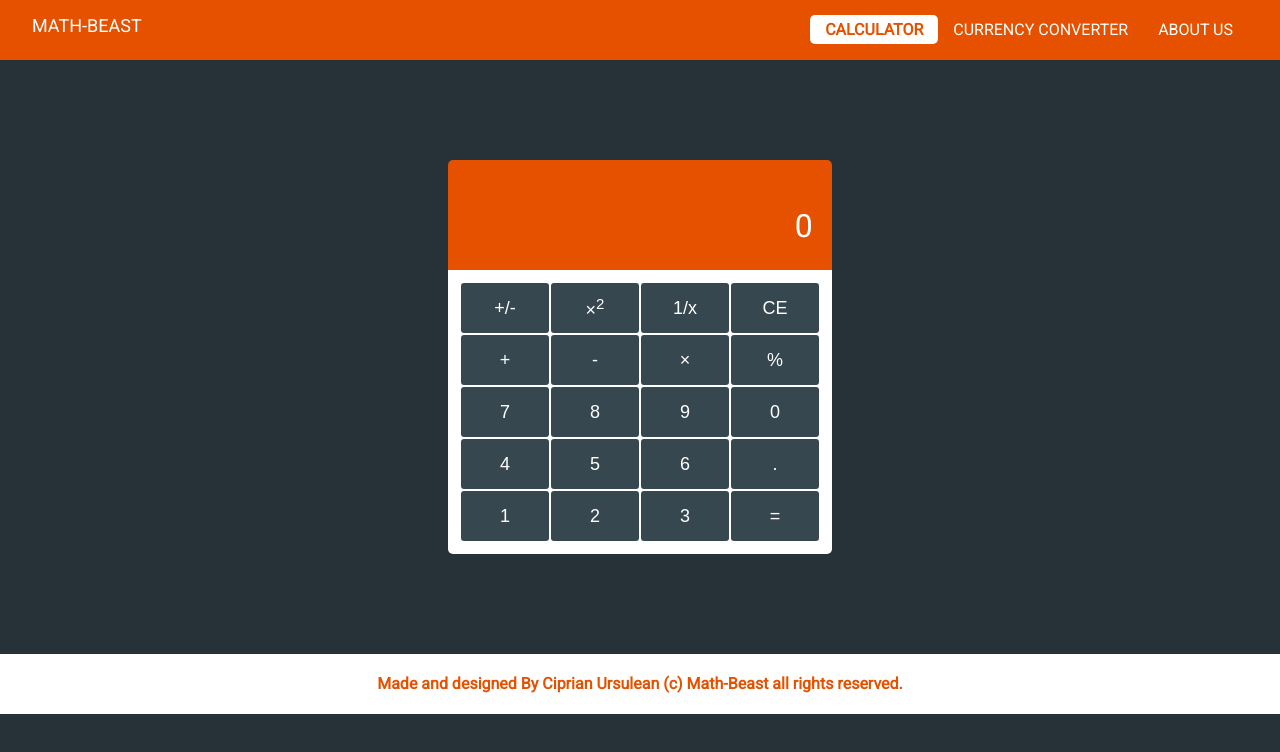
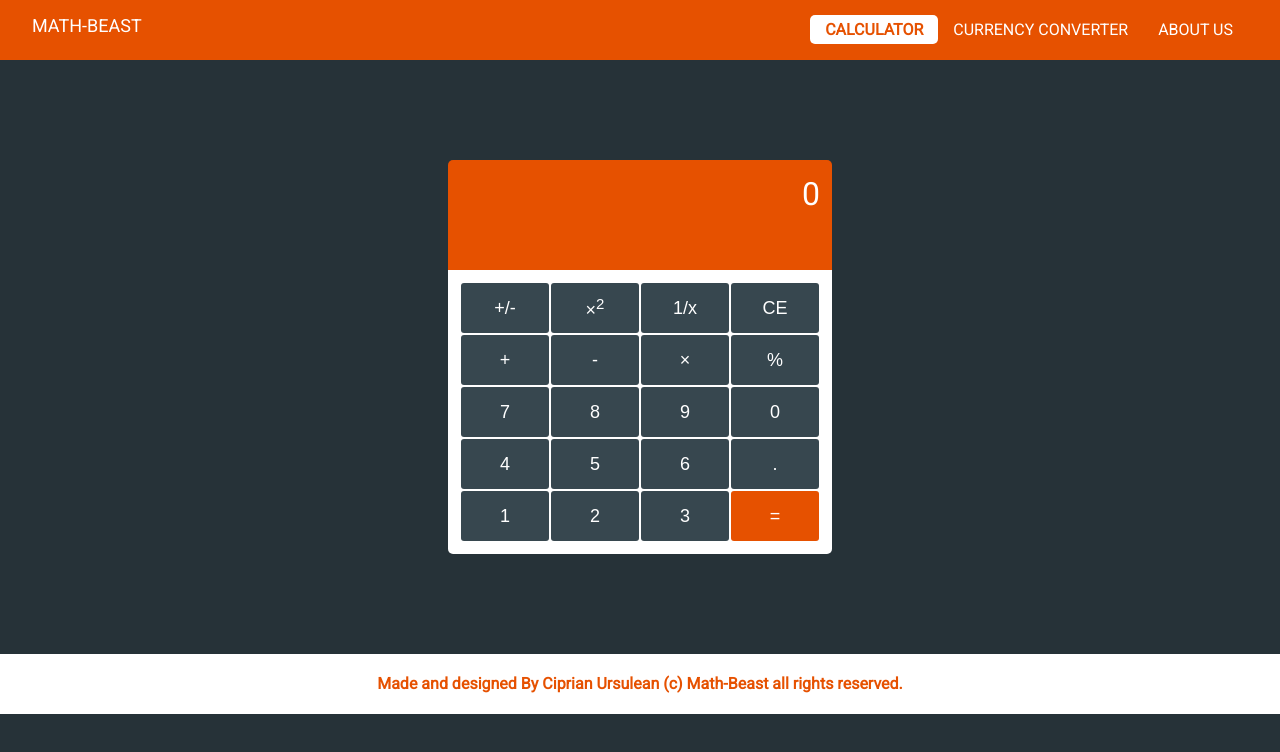
Before and after one commit to ciprian123/Math-Beast-Vue, a Vue app: page / in a window 1280 px wide. Shown: the top 752 px of the page. Built offline with nearby package versions, Linux system fonts and the light colour scheme.

Commit message:
Adaptive font size at typed expression and small improvements

```diff
--- a/package.json
+++ b/package.json
@@ -10,7 +10,7 @@
     "build": "node build/build.js"
   },
   "dependencies": {
-    "vue": "^2.5.2",
+    "vue": "^2.6.11",
     "vue-router": "^3.0.1"
   },
   "devDependencies": {
@@ -47,7 +47,8 @@
     "vue-template-compiler": "^2.5.2",
     "webpack": "^3.6.0",
     "webpack-bundle-analyzer": "^3.3.2",
-    "webpack-dev-server": "^3.1.11",
+    "webpack-cli": "^3.3.12",
+    "webpack-dev-server": "^2.9.7",
     "webpack-merge": "^4.1.0"
   },
   "engines": {
--- a/src/components/Calculator.vue
+++ b/src/components/Calculator.vue
@@ -1,8 +1,8 @@
 <template>
   <div id='calculator'>
     <div class='container-small'>
-      <div id='result'>
-        <p id='resultString' >{{ result }}</p>
+      <div ref='result' id='result'>
+        <span ref='resultString' id='resultString'>{{ result }}</span>
       </div>
       <div id='calc-buttons'>
         <button class='btn' v-on:click='toogleSign'>+/-</button>
@@ -28,7 +28,7 @@
         <button class='btn' v-on:click='appendToResult("1")'>1</button>
         <button class='btn' v-on:click='appendToResult("2")'>2</button>
         <button class='btn' v-on:click='appendToResult("3")'>3</button>
-        <button class='btn' v-on:click='computeResult'>=</button>
+        <button class='btn' id='equal-btn' v-on:click='computeResult'>=</button>
       </div>
     </div>
   </div>
@@ -43,12 +43,11 @@ export default {
     }
   },
   methods: {
-    adaptResultArea() {
-      const resultString = document.querySelector('#resultString')
-      console.log(resultString.offsetWidth)
-    },
     appendToResult: function(chr) {
-      this.adaptResultArea()
+      this.adaptExpressionToScreen(15, 2)
+      if (this.result === this.alertWarningSize()) {
+        return
+      }
       if (this.result == '') {
         if (chr == '.') {
           this.result += '0.'
@@ -155,6 +154,25 @@ export default {
       let lastIndexOfDiv = this.result.lastIndexOf('/');
       let index = Math.max(Math.max(lastIndexOfAdd, lastIndexOfSub), Math.max(lastIndexOfMul, lastIndexOfDiv))
       return index >= 0 ? this.result.substring(index + 1) : this.result
+    },
+    adaptExpressionToScreen: function(minFontSize, step) {
+      const expression = this.$refs.resultString
+      let expressionWidth = this.$refs.resultString.getBoundingClientRect().width
+      const resultAreaWidth = this.$refs.result.clientWidth
+      console.log(expressionWidth + ' ' + resultAreaWidth)
+      if (expressionWidth + 50 >= resultAreaWidth) {
+        const expressionFontSize = getComputedStyle(expression).fontSize
+        const extractedSize = parseInt(expressionFontSize.substring(0, expressionFontSize.length - 2))
+        expression.style.fontSize =  (extractedSize - step) + 'px'
+        expressionWidth = this.$refs.resultString.getBoundingClientRect().width
+        if (extractedSize <= minFontSize) {
+          this.result = this.alertWarningSize()
+          expression.style.fontSize =  '32px'
+        }
+      }
+    },
+    alertWarningSize: function() {
+      return 'Expression too long!'
     }
   }
 }
@@ -171,12 +189,13 @@ export default {
   border-radius: 5px 5px 0 0;
 }
 
-#result p {
+#result span {
   max-width: 95%;
   text-align: right;
   margin-right: 12px;
   font-size: 32px;
   color: white;
+  float: right;
 }
 
 #calc-buttons {
@@ -204,4 +223,8 @@ export default {
 .btn:hover {
   background: #607D8B;
 }
+
+#equal-btn {
+  background: #E65100;
+}
 </style>
--- a/src/router/index.js
+++ b/src/router/index.js
@@ -1,5 +1,6 @@
 import Vue from 'vue'
 import Router from 'vue-router'
+
 
 import Calculator from '@/components/Calculator'
 import CurrencyConverter from '@/components/CurrencyConverter'
```
Also changed, not shown: 1 other file (tests, documents, lock files or other folders).
